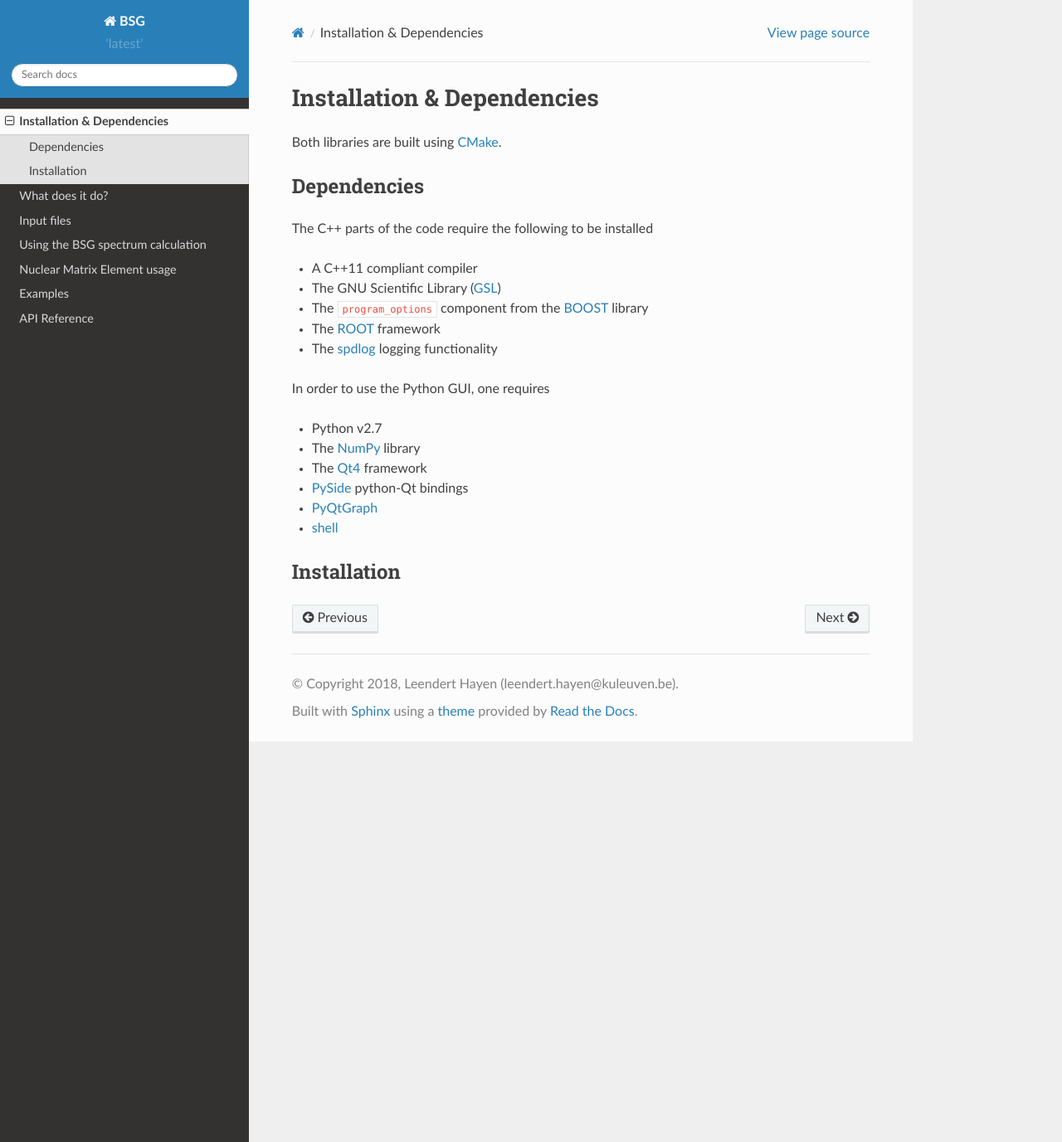
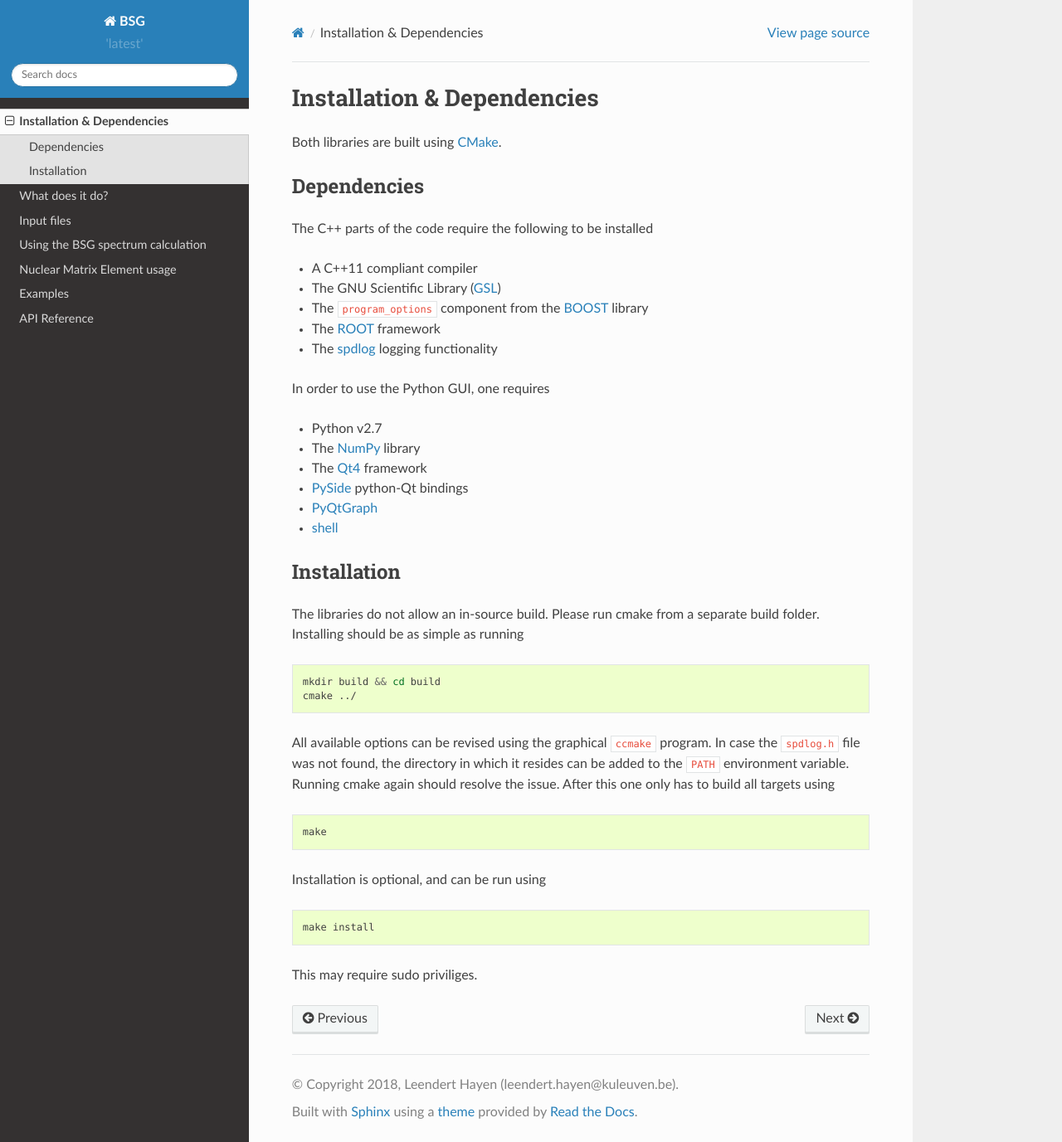
Before and after one commit to leenderthayen/BSG, a Sphinx documentation site: the page built from docs/source/installation.rst, in a window 1280 px wide and 1377 px high. Shown: the whole window at 83% size. Built offline with Sphinx 7.4.7 and the Read the Docs theme 2.0.0, drawn with Linux system fonts in a browser that asks for light colours.

```diff
--- a/docs/source/installation.rst
+++ b/docs/source/installation.rst
@@ -38,3 +38,24 @@
 
 Installation
 ------------
+
+The libraries do not allow an in-source build. Please run cmake from a separate build folder. Installing should be as simple as running
+
+.. code-block:: bash
+
+   mkdir build && cd build
+   cmake ../
+
+All available options can be revised using the graphical ``ccmake`` program. In case the ``spdlog.h`` file was not found, the directory in which it resides can be added to the ``PATH`` environment variable. Running cmake again should resolve the issue. After this one only has to build all targets using
+
+.. code-block:: bash
+
+   make
+
+Installation is optional, and can be run using
+
+.. code-block:: bash
+
+   make install
+
+This may require sudo priviliges.
```
Also changed, not shown: .travis.yml (added).
